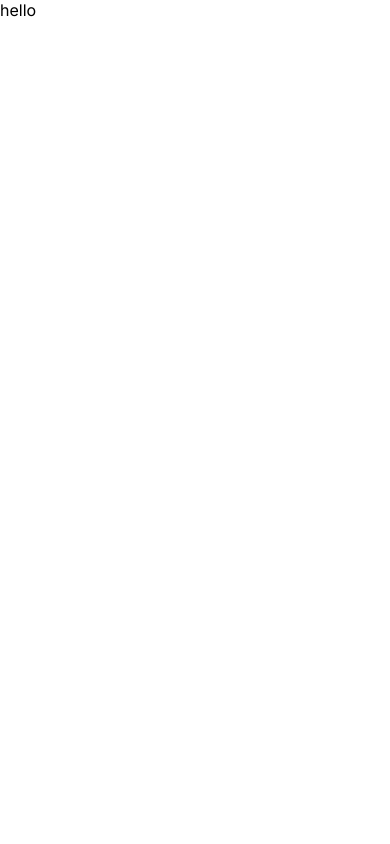
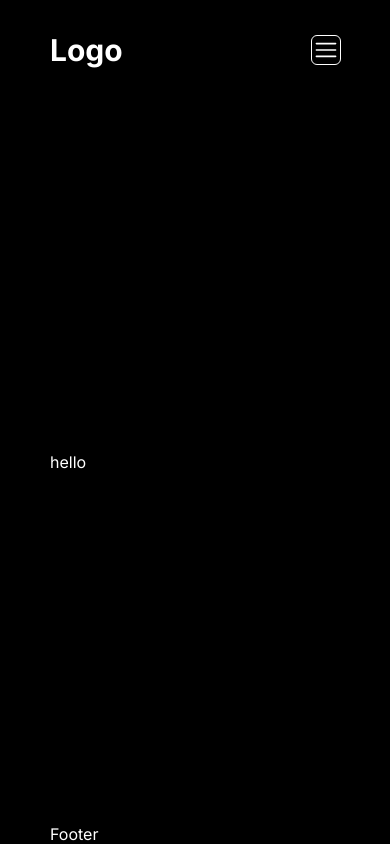
Before and after one commit to Taoufik-BENNOUR/agency_next, a Next.js app: page / in a window 390 px wide. Built offline with nearby package versions, Linux system fonts and the light colour scheme.

Commit message:
style :Added Responsive Navbar

```diff
--- a/package.json
+++ b/package.json
@@ -9,9 +9,10 @@
     "lint": "next lint"
   },
   "dependencies": {
+    "next": "14.1.4",
     "react": "^18",
     "react-dom": "^18",
-    "next": "14.1.4"
+    "react-icons": "^5.0.1"
   },
   "devDependencies": {
     "eslint": "^8",
--- a/src/app/globals.css
+++ b/src/app/globals.css
@@ -1,4 +1,8 @@
 :root {
+  --background : black;
+  --primary-text-color : white;
+  --p5:5px;
+  --br:10px;
   --max-width: 1100px;
   --border-radius: 12px;
   --font-mono: ui-monospace, Menlo, Monaco, "Cascadia Mono", "Segoe UI Mono",
@@ -83,13 +87,22 @@ html,
 body {
   max-width: 100vw;
   overflow-x: hidden;
+  background-color: var(--background);
+  color: white;
 }
-
+.app{
+  margin: auto;
+  padding: 0 50px;
+  min-height: 100vh;
+  display: flex;
+  flex-direction: column;
+  justify-content: space-between;
+}
 
 
 a {
   color: inherit;
-  text-decoration: none;
+  text-decoration: var(--primary-text-colort);
 }
 
 @media (prefers-color-scheme: dark) {
--- a/src/app/layout.js
+++ b/src/app/layout.js
@@ -1,5 +1,7 @@
 import { Inter } from "next/font/google";
-import "./globals.css";
+import styles from "./globals.css";
+import Navbar from "../components/navbar/Navbar";
+import Footer from "@/components/footer/Footer";
 
 const inter = Inter({ subsets: ["latin"] });
 
@@ -11,7 +13,13 @@ export const metadata = {
 export default function RootLayout({ children }) {
   return (
     <html lang="en">
-      <body className={inter.className}>{children}</body>
+      <body className={inter.className}>
+        <div className={"app"}>
+          <Navbar />
+            {children}
+          <Footer/>
+        </div>
+      </body>
     </html>
   );
 }
--- /dev/null
+++ b/src/components/footer/Footer.jsx
@@ -0,0 +1,9 @@
+import React from 'react'
+
+const Footer = () => {
+  return (
+    <div>Footer</div>
+  )
+}
+
+export default Footer
--- /dev/null
+++ b/src/components/navbar/Navbar.jsx
@@ -0,0 +1,15 @@
+import Links from './links/Links'
+import styles from "./navbar.module.css"
+
+const Navbar = () => {
+  return (
+    <div className={styles.container}>
+      <div className={styles.logo}>Logo</div>
+      <div>
+       <Links />
+      </div>
+    </div>
+  )
+}
+
+export default Navbar
--- /dev/null
+++ b/src/components/navbar/links/Links.jsx
@@ -0,0 +1,51 @@
+"use client"
+import { useState } from "react";
+import styles from "./links.module.css";
+import NavLink from './navlink/NavLink';
+import { RxHamburgerMenu  } from "react-icons/rx";
+
+const Links = () => {
+    const [isOpen, setIsOpen] = useState(false)
+    const session = true;
+    const isAdmin = false;
+    const links = [
+        {
+            title:"Homepage",
+            path:"/"
+        },
+        {
+            title:"About",
+            path:"/about"
+        },
+        {
+            title:"Contact",
+            path:"/contact"
+        },
+        {
+            title:"Blog",
+            path:"/blog"
+        }
+    ]
+  return (
+    <div className={styles.container}>
+        <div className={styles.links} >
+            {links.map((link,i)=> <NavLink link={link} key={i} />
+            )}
+            {session?
+            <>
+            {isAdmin && <NavLink  link={{title:"Admin",path:"/admin"}} />}
+            <button className={styles.logout} >Logout</button>
+            </>
+            :
+            <NavLink link={{title:"Login",path:"/login"}} />
+        }
+        </div>
+        <span className={styles.burgerButton} onClick={()=>setIsOpen(prev=>!prev)}><RxHamburgerMenu /> </span>
+        <div className={styles.mobileLinks}>
+            {isOpen && links.map((link,i)=> <NavLink link={link} key={i} />)}
+        </div>
+    </div>
+  )
+}
+
+export default Links
--- /dev/null
+++ b/src/components/navbar/links/links.module.css
@@ -0,0 +1,47 @@
+.links{
+    display: flex;
+    align-items: center;
+    gap: 10px;
+}
+.logout{
+    padding: 7px;
+    border-radius: var(--br);
+    cursor: pointer;
+    font-weight: bold;
+    border: none;
+    box-sizing: border-box;
+}
+.logout:hover{
+    outline:1px solid  var(--primary-text-color);
+    background-color: var(--background-color);
+    color:var(--primary-text-color) ;
+}
+.burgerButton,.mobileLinks{
+    display: none;
+}
+@media (max-width:768px) {
+    .links{
+        display: none;
+    }
+    .mobileLinks{
+        position: absolute;
+        top: 100px;
+        right: 0;
+        width: 50%;
+        height: calc(100vh - 100px);
+        display: flex;
+        flex-direction: column;
+        align-items: center;
+        gap: 10px;
+    }
+    .burgerButton{
+        display: block;
+        color: white;
+        outline: 1px solid var(--primary-text-color);
+        padding: 2px;
+        border-radius: 5px;
+        font-size:24px;
+        display: flex;
+        align-items: center;
+    }
+}
--- /dev/null
+++ b/src/components/navbar/links/navlink/NavLink.jsx
@@ -0,0 +1,17 @@
+"use client"
+import Link from 'next/link'
+import styles from "./navlink.module.css";
+import { usePathname } from 'next/navigation';
+
+const NavLink = ({link}) => {
+    const path = usePathname();
+  return (
+    <div>
+      <Link href={link.path} className={`${styles.link} ${path === link.path && styles.active} `}>
+            {link.title}
+     </Link>
+    </div>
+  )
+}
+
+export default NavLink
--- /dev/null
+++ b/src/components/navbar/links/navlink/navlink.module.css
@@ -0,0 +1,8 @@
+.link{
+    padding: var(--p5);
+    border-radius: var(--br);
+}
+.active{
+    background: var(--primary-text-color);
+    color: var(--background);
+}
--- /dev/null
+++ b/src/components/navbar/navbar.module.css
@@ -0,0 +1,10 @@
+.container{
+    height: 100px;
+    display: flex;
+    align-items: center;
+    justify-content: space-between;
+}
+.logo{
+   font-size: 30px;
+   font-weight: bold;
+}
```
Also changed, not shown: src/app/blog/layout.jsx (added, +12 -0 lines), src/app/loading.jsx (added, +9 -0 lines), 1 other file (tests, documents, lock files or other folders).
